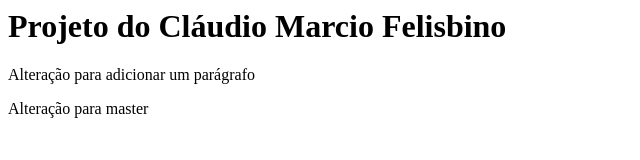
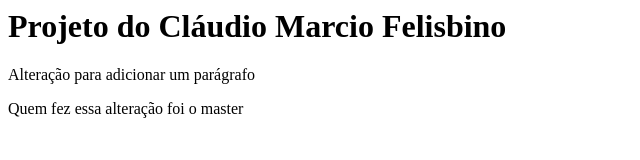
Before and after one commit to ClaudioFelisbino/curso-git, a plain HTML site: page index.html in a window 1280 px wide. Shown: the whole page, without its empty margins (0-640 px from the left). Drawn offline with Linux system fonts and the light colour scheme.

Commit message:
Alteração de parágrafo master

```diff
--- a/index.html
+++ b/index.html
@@ -8,7 +8,7 @@
       Alteração para adicionar um parágrafo
     </p>
     <p>
-      Alteração para master
+      Quem fez essa alteração foi o master
     </p>
   </body>
 </html>
```
